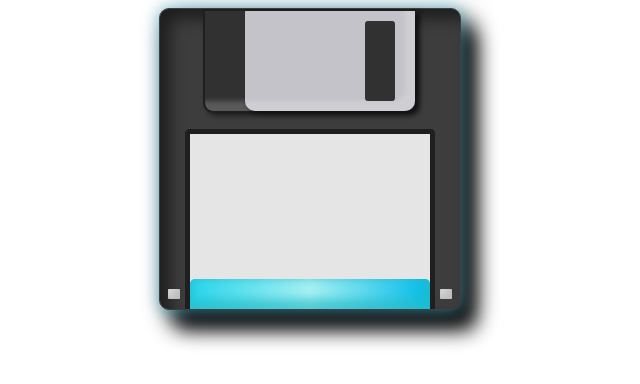
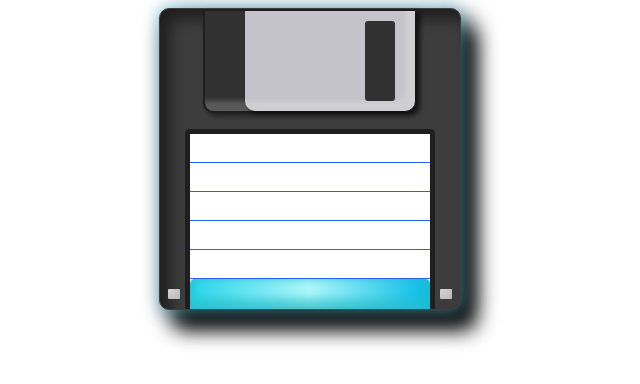
Before and after one commit to 1SrWinchester/diskette, a website built with Vite: page src/index.html in a window 1280 px wide. Shown: the whole page, without its empty margins (330-970 px from the left). Built offline with nearby package versions, Linux system fonts and the light colour scheme.

Commit message:
label con rallas en el centro

```diff
--- a/src/index.css
+++ b/src/index.css
@@ -75,7 +75,10 @@ body {
     align-items: end;
 
     & .label {
-      background-color: #e5e5e5;
+      /* background-color: #e5e5e5; */
+      background-image:
+        repeating-linear-gradient(
+          to bottom, white 0 28px, rgb(34 99 238) 28px 29px);
       width: 240px;
       height: 175px;
       display: flex;
```
